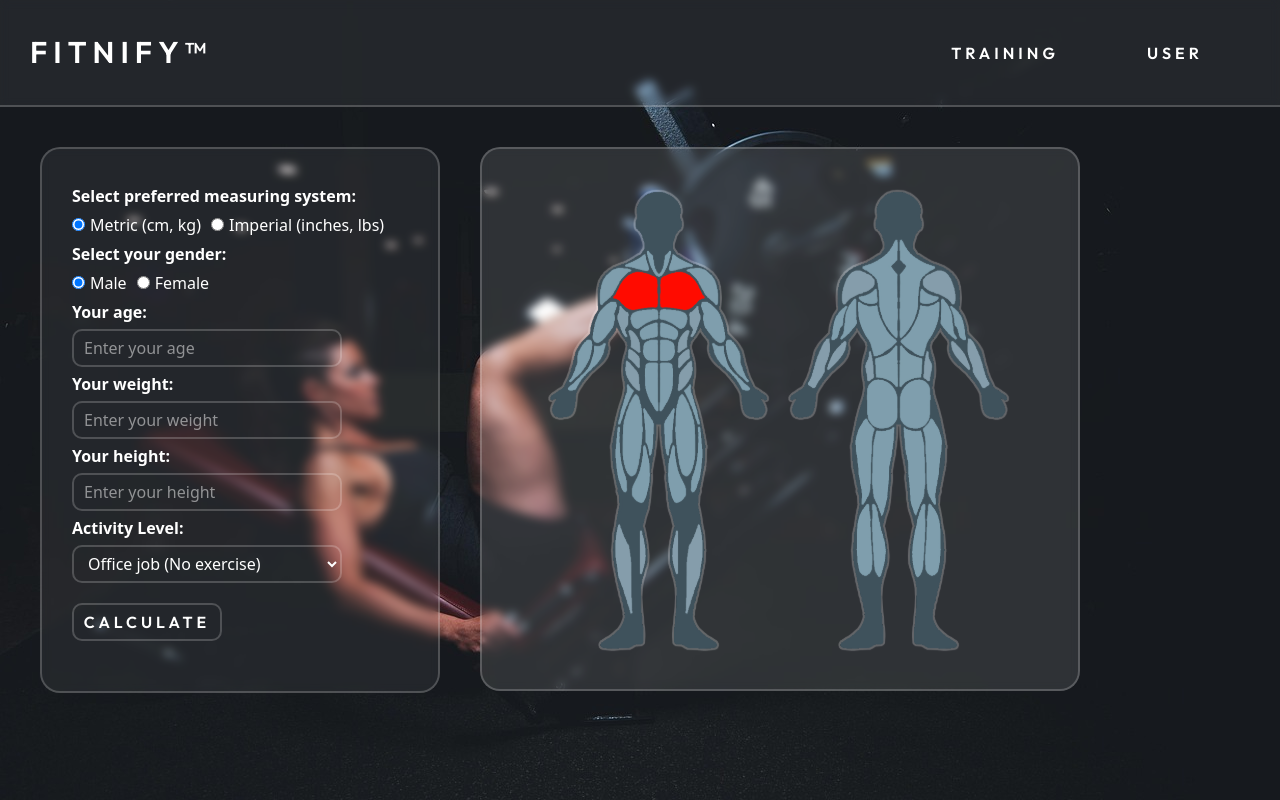
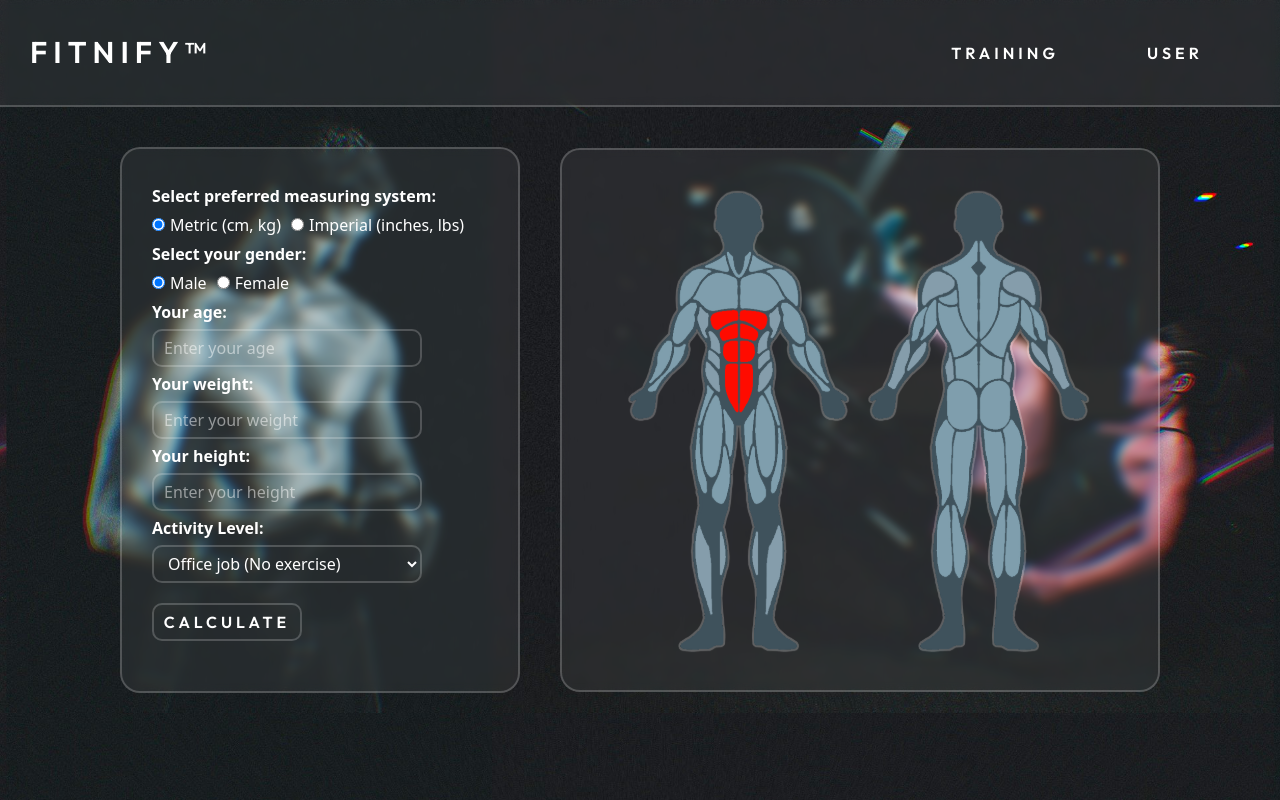
Before and after one commit to ReynardFM/Fitnify, a Next.js app: page / in a window 1280 px wide. Built offline with nearby package versions, Linux system fonts and the light colour scheme.

Commit message:
another form

```diff
--- a/package.json
+++ b/package.json
@@ -9,9 +9,10 @@
     "lint": "next lint"
   },
   "dependencies": {
+    "next": "15.2.4",
+    "openai": "^4.93.0",
     "react": "^19.0.0",
-    "react-dom": "^19.0.0",
-    "next": "15.2.4"
+    "react-dom": "^19.0.0"
   },
   "devDependencies": {
     "@tailwindcss/postcss": "^4",
--- a/pages/components/bodyComponent/index.js
+++ b/pages/components/bodyComponent/index.js
@@ -4,7 +4,7 @@ const bodyContainer = {
     width: "600px",
     height: "100%",
     backdropFilter: "blur(5px)",
-    backgroundColor: " rgba(255, 255, 255, 0.11)",
+    backgroundColor: " rgba(255, 255, 255, 0.06)",
     margin: "40px 40px 40px 0",
     padding: "30px",
     borderRadius: "20px",
@@ -23,13 +23,13 @@ const chestStyles = {
     position: "absolute",
     height: "480px",
     left: "58px",
-    filter: "brightness(0) saturate(100%) invert(18%) sepia(83%) saturate(7500%) hue-rotate(0deg) brightness(101%) contrast(107%)"
 }
 
 const absStyles = {
     position: "absolute",
     height: "480px",
-    left: "58px"
+    left: "58px",
+    filter: "brightness(0) saturate(100%) invert(18%) sepia(83%) saturate(7500%) hue-rotate(0deg) brightness(101%) contrast(107%)"
 }
 
 const shoulderStyles = {
@@ -41,7 +41,7 @@ const shoulderStyles = {
 const bicepStyles = {
     position: "absolute",
     height: "480px",
-    left: "58px"
+    left: "58px",
 }
 
 const forearmStyles = {
--- a/pages/components/fitnessLevel/index.js
+++ b/pages/components/fitnessLevel/index.js
@@ -2,16 +2,6 @@ import { Outfit } from "next/font/google";
 import {useState} from 'react';
 const outfit = Outfit({ subsets: ["latin"], weight: ["600"] });
 
-
-export default function FitnessLevel(){
-    const [unit, setUnit] = useState('metric');
-    const [gender, setGender] = useState('male');
-    const [age, setAge] = useState('');
-    const [height, setHeight] = useState('');
-    const [weight, setWeight] = useState('');
-    const [activityLevel, setActivityLevel] = useState('sedentary');
-    const [results, setResults] = useState(null);
-    const [errors, setErrors] = useState({});
 const formContainer = {
     width: "400px",
     height: "100%",
@@ -52,8 +42,10 @@ export default function FitnessLevel(){
     extreme: 1.9
   };
 
+export default function FitnessLevel({showSecondForm ,secondForm, goal, equipments, results, unit, errors, weight, height, age, gender,activityLevel, setGoal, setEquipments , setGender , setAge , setHeight , setWeight , setActivityLevel , setResults , setErrors}) {
+
       const validateInputs = () => {
-        const newErrors = {};
+        const newErrors = {age:"", height:"", weight:""};
 
         if (!age || age < 15 || age > 80) newErrors.age = "Please enter a valid age (15-80)";
         if (!height || height <= 0) newErrors.height = "Please enter a valid height";
@@ -106,7 +98,7 @@ export default function FitnessLevel(){
       }
     return (
         <div style={formContainer}>
-            <h1 className={outfit.className} style={logo}></h1>
+            {!secondForm ? (
                 <form onSubmit={CalculateResult}>
                 <div style={formSelector}>
                 <label>Select preferred measuring system:</label>
@@ -207,10 +199,57 @@ export default function FitnessLevel(){
                         <p><b>BMI: </b>{results.bmi}</p>
                         <p><b>BMR: </b>{results.bmr} calories/day</p>
                         <p><b>TDEE: </b>{results.tdee} calories/day</p>
+
+                        <button type="button" onClick={() => showSecondForm(true)} // Show the second form
+                        className={`calculateButton ${outfit.className}`}>
+                        NEXT
+                        </button>
                     </div>
+
                 )}
             </form>
+            ) : (
+                <form>
+                <div>
+                    <label>What is your goal of doing exercise?</label>
+                    <select
+                        value={goal}
+                        onChange={(e) => setGoal(e.target.value)}
+                        className='formInput'>
 
+                        <option value="stronger">Get Stronger</option>
+                        <option value="muscle">Build Muscle Mass</option>
+                        <option value="lean_defined">Get Lean and Defined</option>
+                        <option value="bodyWeight">Reduce BodyWeight</option>
+                        <option value="health">Improve Health and Wellness</option>
+                        <option value="sports">Boost Sports Performance</option>
+                    </select>
+                </div>
+                <div>
+                    <label>How many weights or gym equipment do you have?</label>
+                    <input
+                        type = 'number'
+                        value = {equipments} placeholder="Enter the amount of your equipments"
+                        className='formInput'
+                        onChange={(e) => setEquipments(e.target.value)}/>
+                </div>
+                <div>
+                    <label>What is your level of fitness?</label>
+                    <select
+                        value={goal}
+                        onChange={(e) => setGoal(e.target.value)}
+                        className='formInput'>
+                        <option value="beginner">Beginner</option>
+                        <option value="intermediate">Intermediate</option>
+                        <option value="advance">Advance</option>
+                    </select>
+                </div>
+                <button type="button" onClick={() => showSecondForm(false)} // Show the second form
+                        className={`calculateButton ${outfit.className}`}>
+                BACK
+                </button>
+            </form>
+            )}
         </div>
     )
 }
--- a/pages/components/muscle/index.js
+++ b/pages/components/muscle/index.js
@@ -4,13 +4,20 @@ export default function Muscle(){
 
     const [all_muscle, addMuscle] = useState([]);
 
-
+    const url = 'https://exercisedb.p.rapidapi.com/status';
+    const options = {
+        method: 'GET',
+        headers: {
+            'x-rapidapi-key': 'd8ea3011bemsh94792d8164d1bcfp1d5fdfjsn636fe5314fde',
+            'x-rapidapi-host': 'exercisedb.p.rapidapi.com'
+        }
+    };
 
     useEffect(() => {
-        fetch("https://wger.de/api/v2/muscle/")
+        fetch(url, options)
             .then((response) => response.json())
             .then((data) => {
-                const muscles = data.results.map((item) => ({
+                const muscles = data.map((item) => ({
                     id: item.id,
                     muscle: item.name_en || item.name // Simplify logic
                 }));
--- a/pages/index.js
+++ b/pages/index.js
@@ -4,20 +4,45 @@ import Muscle from './components/muscle';
 import FitnessLevel from './components/fitnessLevel';
 import Body from './components/bodyComponent';
 import {useState} from 'react';
+import { Outfit } from "next/font/google";
+
+const outfit = Outfit({ subsets: ["latin"], weight: ["600"] });
 
 const pageOrganization = {
   display: "flex",
+  justifyContent: "center",
+  alignItems: "center",
   flexDirection: "row"
 }
 
+const mainPageText = {
+  fontSize: "40px"
+}
+
 export default function Home() {
+  const [unit, setUnit] = useState('metric');
+  const [gender, setGender] = useState('male');
+  const [age, setAge] = useState('');
+  const [height, setHeight] = useState('');
+  const [weight, setWeight] = useState('');
+  const [activityLevel, setActivityLevel] = useState('sedentary');
+  const [results, setResults] = useState(null);
+  const [errors, setErrors] = useState({age:"", height:"", weight:""});
+  const [route, setRoute] = useState("")
+  const [equipments, setEquipments] = useState('');
+  const [goal, setGoal] = useState('stronger');
+  const [secondForm, showSecondForm] = useState (false);
 
   return (
     <>
       <Header/>
       <div style={pageOrganization}>
-        <FitnessLevel/>
-        <Body/>
+        <div>
+          <FitnessLevel secondForm = {secondForm} showSecondForm = {showSecondForm} goal = {goal} setGoal = {setGoal} equipments = {equipments} setEquipments ={setEquipments} results = {results} errors ={errors} unit = {unit} gender = {gender} age = {age} height = {height} weight = {weight} activityLevel = {activityLevel} setUnit = {setUnit} setGender = {setGender} setAge = {setAge} setHeight = {setHeight} setWeight = {setWeight} setActivityLevel = {setActivityLevel} setResults = {setResults} setErrors = {setErrors}/>
+        </div>
+        <div>
+          <Body />
+        </div>
       </div>
     </>
   );
--- a/styles/globals.css
+++ b/styles/globals.css
@@ -1,4 +1,5 @@
 @import "tailwindcss";
+@import url('https://fonts.googleapis.com/css2?family=Special+Gothic+Expanded+One&display=swap');
 
 *{
     color: white;
@@ -6,6 +7,15 @@
 
 body{
     background-image: url("/resources/background.png");
+    background-position: center;
+    background-size: 99%;
+    background-position: center top;
+}
+
+.mainText {
+    font-family: "Special Gothic Expanded One", sans-serif;
+    font-weight: 400;
+    font-style: normal;
 }
 
 .headerButton {
```
Also changed, not shown: public/resources/background.png, 1 other file (tests, documents, lock files or other folders). Lines whose indentation alone changed are shown as unchanged.
